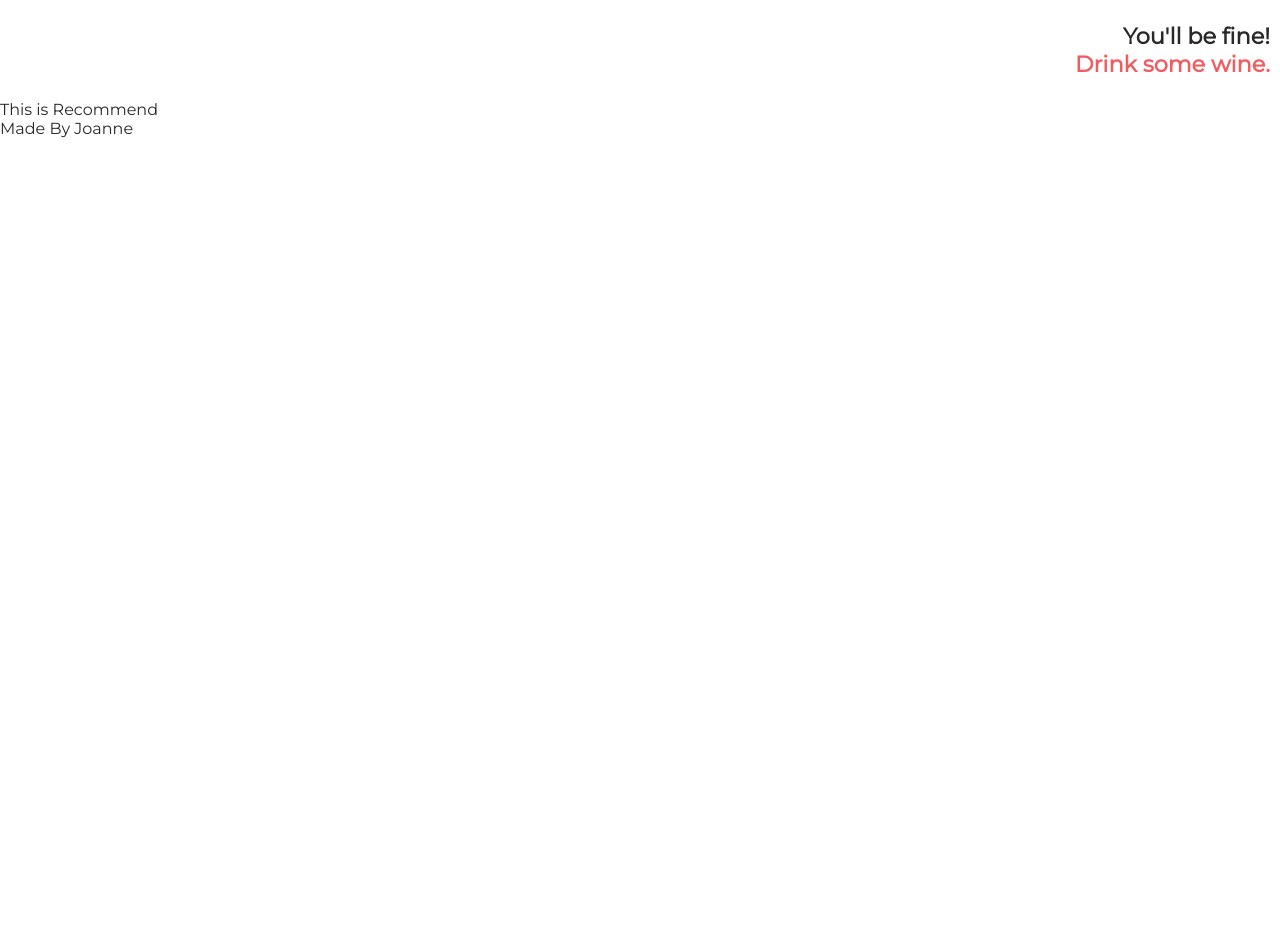
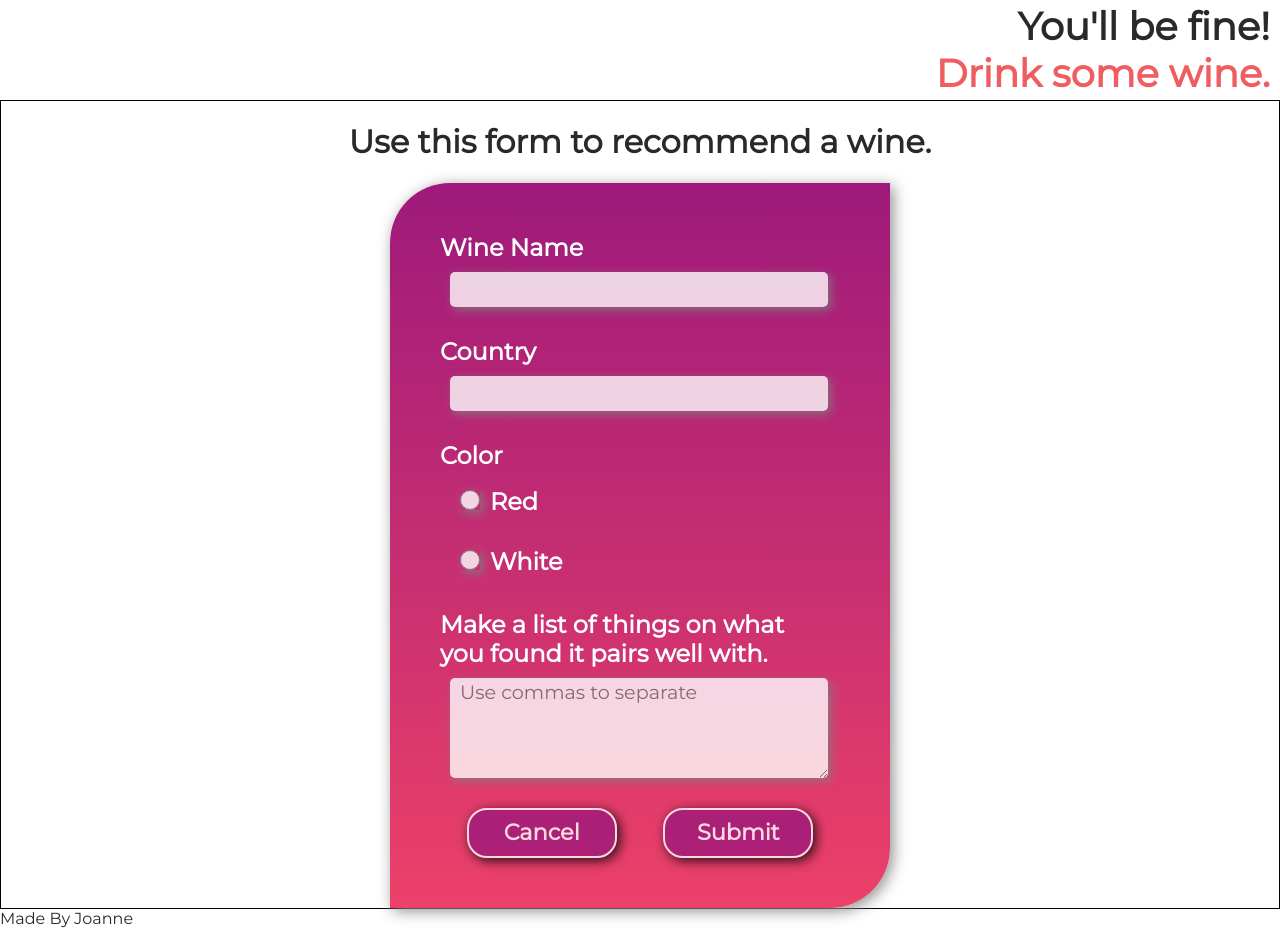
Before and after one commit to josno/youwillbewine, a React (Create React App) app: page /recommend in a window 1280 px wide. Before the commit the page ends 800 px from the top, so only its background shows below. Built offline with nearby package versions, Linux system fonts and the light colour scheme; the HTML template or start-up script is replaced by a standard one; a web font is replaced by a local one.

Commit message:
Update form

```diff
--- a/src/App.css
+++ b/src/App.css
@@ -8,7 +8,7 @@
 }
 
 main {
-	height: 100vh;
+	height: fit-content;
 }
 
 @media (prefers-reduced-motion: no-preference) {
--- a/src/App.js
+++ b/src/App.js
@@ -46,7 +46,7 @@ const HeaderStyle = styled.header`
 `;
 
 const H1Style = styled.h1`
-	font-size: 1.4em;
+	font-size: 2.4rem;
 	text-align: right;
 	padding: 10px;
 	margin: 0px;
--- /dev/null
+++ b/src/Components/Button.js
@@ -0,0 +1,32 @@
+import React from "react";
+import styled from "styled-components";
+
+const Button = (props) => {
+	return (
+		<ButtonStyles onClick={props.handleClick}>{props.children}</ButtonStyles>
+	);
+};
+
+export default Button;
+
+const ButtonStyles = styled.div`
+	text-align: center;
+	line-height: 200%;
+	border: 2px solid white;
+	border-radius: 20px;
+	width: 150px;
+	height: 50px;
+	box-shadow: 3px 3px 12px black;
+	opacity: 80%;
+	background: hsla(316, 72%, 36%, 1);
+	font-size: 1.4rem;
+	color: white;
+	font-weight: bold;
+	margin: 10px;
+
+	:hover {
+		cursor: pointer;
+		transform: translateY(-2px);
+		transition: all 0.2s ease-in-out;
+	}
+`;
--- a/src/Pages/Recommend.js
+++ b/src/Pages/Recommend.js
@@ -1,7 +1,169 @@
-import React from "react";
+import React, { useState } from "react";
+import styled from "styled-components";
+import Button from "../Components/Button";
 
 const Recommend = (props) => {
-	return <div>This is Recommend</div>;
+	const [name, setName] = useState("");
+	const [country, setCountry] = useState("");
+	const [color, setColor] = useState("");
+	const [food, setFood] = useState([]);
+
+	const handleFoodChange = (e) => {
+		let foodList = "";
+		if (e.target.value.includes(",")) {
+			foodList = e.target.value.split(",");
+			setFood(foodList);
+		} else {
+			setFood(e.target.value);
+		}
+	};
+
+	return (
+		<WrapperStyles>
+			<h1 style={{ textAlign: "center" }}>
+				Use this form to recommend a wine.
+			</h1>
+			<FormStyles>
+				<label>
+					Wine Name
+					<input type='text' onChange={(e) => setName(e.target.value)} />
+				</label>
+				<label>
+					Country
+					<input type='text' onChange={(e) => setCountry(e.target.value)} />
+				</label>
+				<label>
+					Color
+					<label className='checkbox'>
+						<input
+							name='Red'
+							type='radio'
+							value='red'
+							onChange={(e) => setColor(e.target.value)}
+						/>
+						Red
+					</label>
+					<label className='checkbox'>
+						<input
+							name='Red'
+							type='radio'
+							value='white'
+							onChange={(e) => setColor(e.target.value)}
+						/>
+						White
+					</label>
+					{/* <DropDown>
+
+					</DropDown> */}
+				</label>
+				<label>
+					Make a list of things on what you found it pairs well with.
+					<textarea
+						className='input-style'
+						type='text'
+						style={{ height: "100px" }}
+						placeholder='Use commas to separate'
+						onChange={(e) => handleFoodChange(e)}
+					/>
+				</label>
+				<div className='button-container'>
+					<Button>Cancel</Button>
+					<Button>Submit</Button>
+				</div>
+			</FormStyles>
+		</WrapperStyles>
+	);
 };
 
+const WrapperStyles = styled.div`
+	width: 100%;
+	height: 100%;
+	border: 1px solid black;
+`;
+
+const FormStyles = styled.form`
+	width: 90%;
+	border: 1px solid black;
+	margin: 0px auto;
+	display: flex;
+	flex-direction: column;
+	max-width: 500px;
+	border: 0px;
+	border-radius: 60px 0px;
+	box-shadow: 3px 3px 15px #8d8d8d;
+	padding: 40px;
+
+	background: hsla(346, 82%, 59%, 1);
+
+	background: linear-gradient(
+		90deg,
+		hsla(346, 82%, 59%, 1) 0%,
+		hsla(316, 72%, 36%, 1) 100%
+	);
+
+	background: -moz-linear-gradient(
+		90deg,
+		hsla(346, 82%, 59%, 1) 0%,
+		hsla(316, 72%, 36%, 1) 100%
+	);
+
+	background: -webkit-linear-gradient(
+		90deg,
+		hsla(346, 82%, 59%, 1) 0%,
+		hsla(316, 72%, 36%, 1) 100%
+	);
+
+	input,
+	.input-style {
+		width: 100%;
+		height: 35px;
+		margin: 10px;
+		border: 0px;
+		opacity: 80%;
+		border-radius: 5px;
+		box-shadow: 3px 3px 10px grey;
+		font-size: 1.2rem;
+		padding-left: 10px;
+		color: black;
+	}
+
+	textarea {
+		padding-left: 15px
+		padding-top: 10px;
+		font-size: 1.1rem;
+	}
+
+	input[type="radio"] {
+		height: 20px;
+		width: 20px;
+	}
+
+	label {
+		display: flex;
+		justify-content: center;
+		flex-direction: column;
+		margin: 10px;
+		color: white;
+		font-weight: bold;
+		font-size: 1.5rem;
+		width: 90%;
+		.checkbox {
+			display: block;
+		}
+	}
+
+	.button-container {
+		display: flex;
+		justify-content: space-evenly;
+		align-items: center;
+		width: 100%;
+	}
+
+	@media (min-width: 768px) {
+		width: 50%;
+		justify-content: flex-start;
+		align-items: flex-start;
+	}
+`;
+
 export default Recommend;
--- a/src/Pages/Wine.js
+++ b/src/Pages/Wine.js
@@ -1,7 +1,80 @@
 import React from "react";
+import data from "../STORE.js";
+import styled from "styled-components";
+import Bottle from "../assets/winebottle.svg";
+
+const wines = data.wines;
 
 const Wine = (props) => {
-	return <div>this is wine</div>;
+	return (
+		<WineStyles>
+			<WineContainerStyles>
+				{wines.map((item) => {
+					return (
+						<WineItem key={item.id}>
+							<h2>
+								<Bold>Label Name:</Bold> {item.name}
+							</h2>
+							<h3>
+								<Bold>Color: </Bold>
+								{item.color.charAt(0).toUpperCase() + item.color.slice(1)}
+							</h3>
+							<h3>
+								<Bold>Country:</Bold>{" "}
+								{item.country.charAt(0).toUpperCase() + item.country.slice(1)}
+							</h3>
+						</WineItem>
+					);
+				})}
+			</WineContainerStyles>
+		</WineStyles>
+	);
 };
 
+const WineStyles = styled.div`
+	height: 100%;
+	h2,
+	h3,
+	h4 {
+		color: white;
+		font-size: 1.7em;
+	}
+`;
+
+const WineContainerStyles = styled.ul`
+	width: 100%;
+	display: flex;
+	flex-direction: column;
+	padding-left: 0px;
+	height: 100%;
+	@media (min-width: 1000px) {
+		flex-direction: row;
+		padding: 20px;
+		justify-content: center;
+		align-items: center;
+		flex-wrap: wrap;
+	}
+`;
+
+const WineItem = styled.li`
+	list-style: none;
+	width: 80%;
+	border: 1px solid;
+	border-radius: 15px;
+	margin: 10px auto;
+	max-width: 400px;
+	height: 300px;
+	padding: 20px;
+	background: #e09f7d;
+	background-img: "../assets/winebottle";
+
+	@media (min-width: 1000px) {
+		margin: 20px;
+	}
+`;
+
+const Bold = styled.span`
+	font-weight: boldest;
+	color: #311847;
+`;
 export default Wine;
--- a/src/STORE.js
+++ b/src/STORE.js
@@ -1,5 +1,4 @@
-export default [
-	{
+export default {
 	wines: [
 		{
 			id: 1,
@@ -15,6 +14,13 @@ export default [
 			color: "red",
 			country: "USA",
 			food_pairing: ["corndogs"],
+		},
+		{
+			id: 3,
+			name: "Cinzano Prosecco",
+			color: "white",
+			country: "USA",
+			food_pairing: ["thai food", "tacos"],
 		},
 		{
 			id: 3,
@@ -68,5 +74,4 @@ export default [
 			],
 		},
 	],
-	},
-];
+};
--- a/src/index.css
+++ b/src/index.css
@@ -7,6 +7,7 @@
 }
 
 body {
+	height: fit-content;
 	margin: 0;
 	font-family: -apple-system, BlinkMacSystemFont, "Segoe UI", "Roboto", "Oxygen",
 		"Ubuntu", "Cantarell", "Fira Sans", "Droid Sans", "Helvetica Neue",
```
Also changed, not shown: src/assets/winebottle.svg (added). Lines whose indentation alone changed are shown as unchanged.
